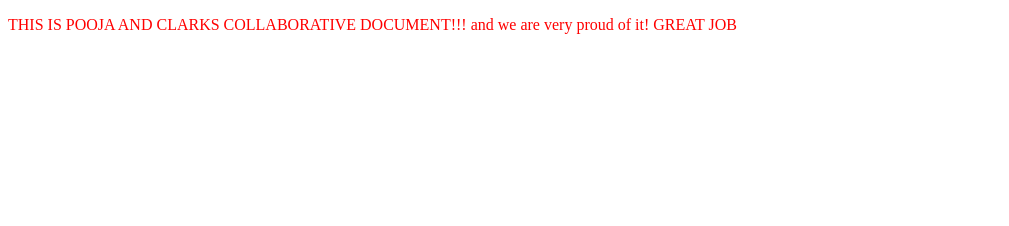
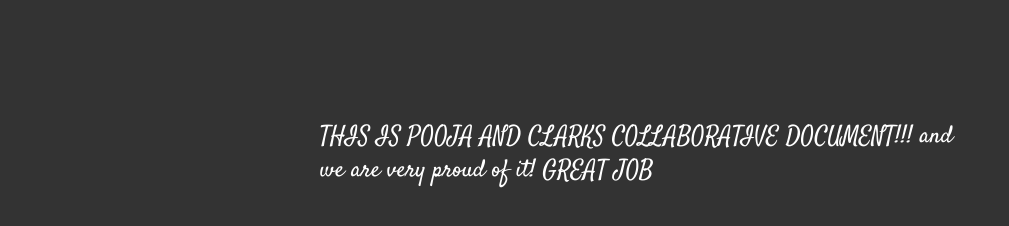
Before and after one commit to clarkroman4/fireside-story-2, a plain HTML site: page index.html in a window 1280 px wide. Shown: the whole page, without its empty margins (0-1009 px from the left). Drawn offline with Linux system fonts and the light colour scheme.

Commit message:
Added style for the document

```diff
--- a/index.html
+++ b/index.html
@@ -2,6 +2,7 @@
 <html>
 <head>
         <link rel="stylesheet" type="text/css" href="style.css">
+        <link href="https://fonts.googleapis.com/css?family=Satisfy" rel="stylesheet">
 </head>
     <header>
 <body>
--- a/style.css
+++ b/style.css
@@ -1,4 +1,7 @@
 body {
-    color: red;
-    background-color: white;
-  }
+  color: white;
+  background-color: #333;
+  font-size: 150%;
+  font-family: 'Satisfy', cursive;
+  margin: 5em 25%;
+}
```
